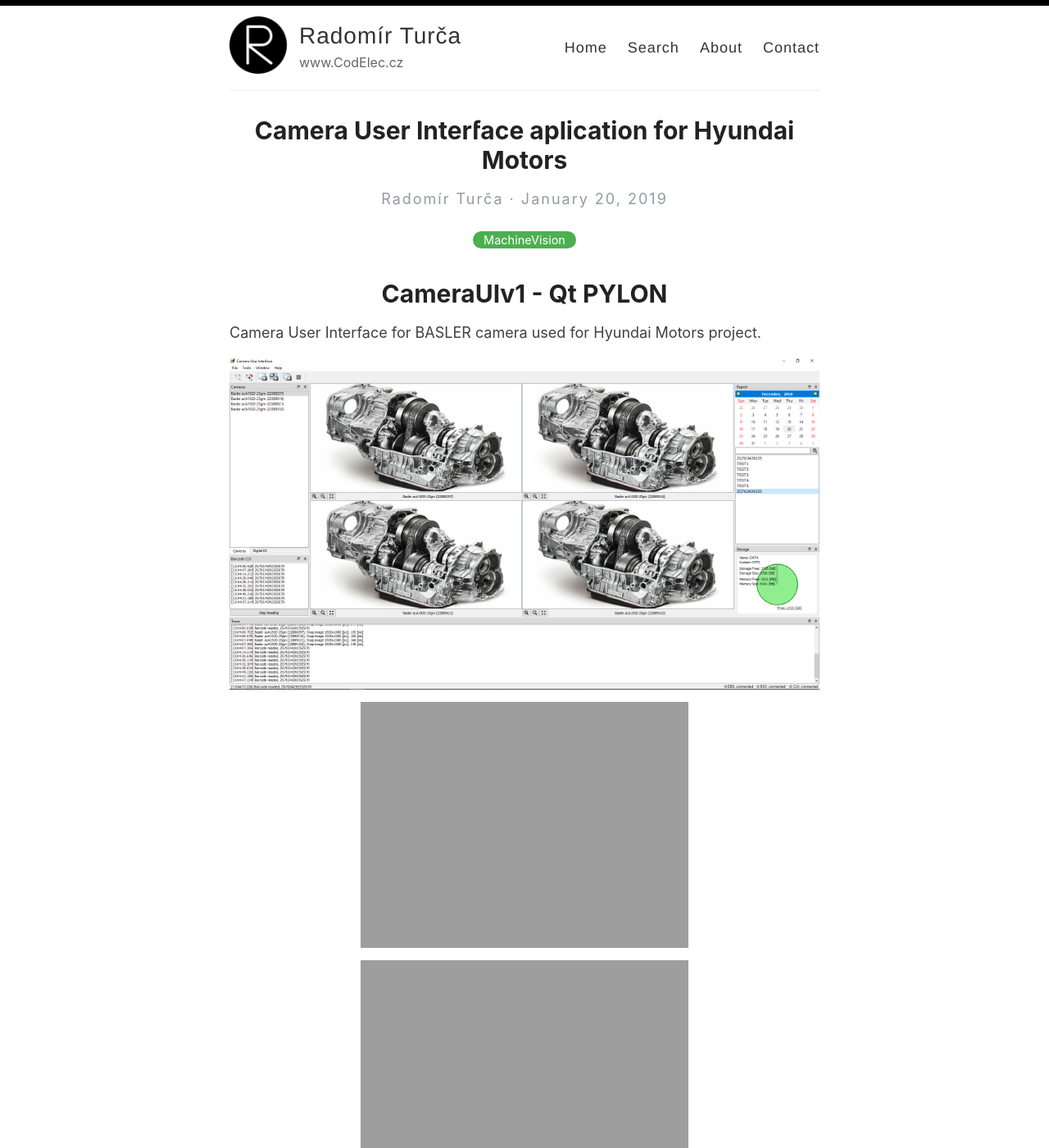
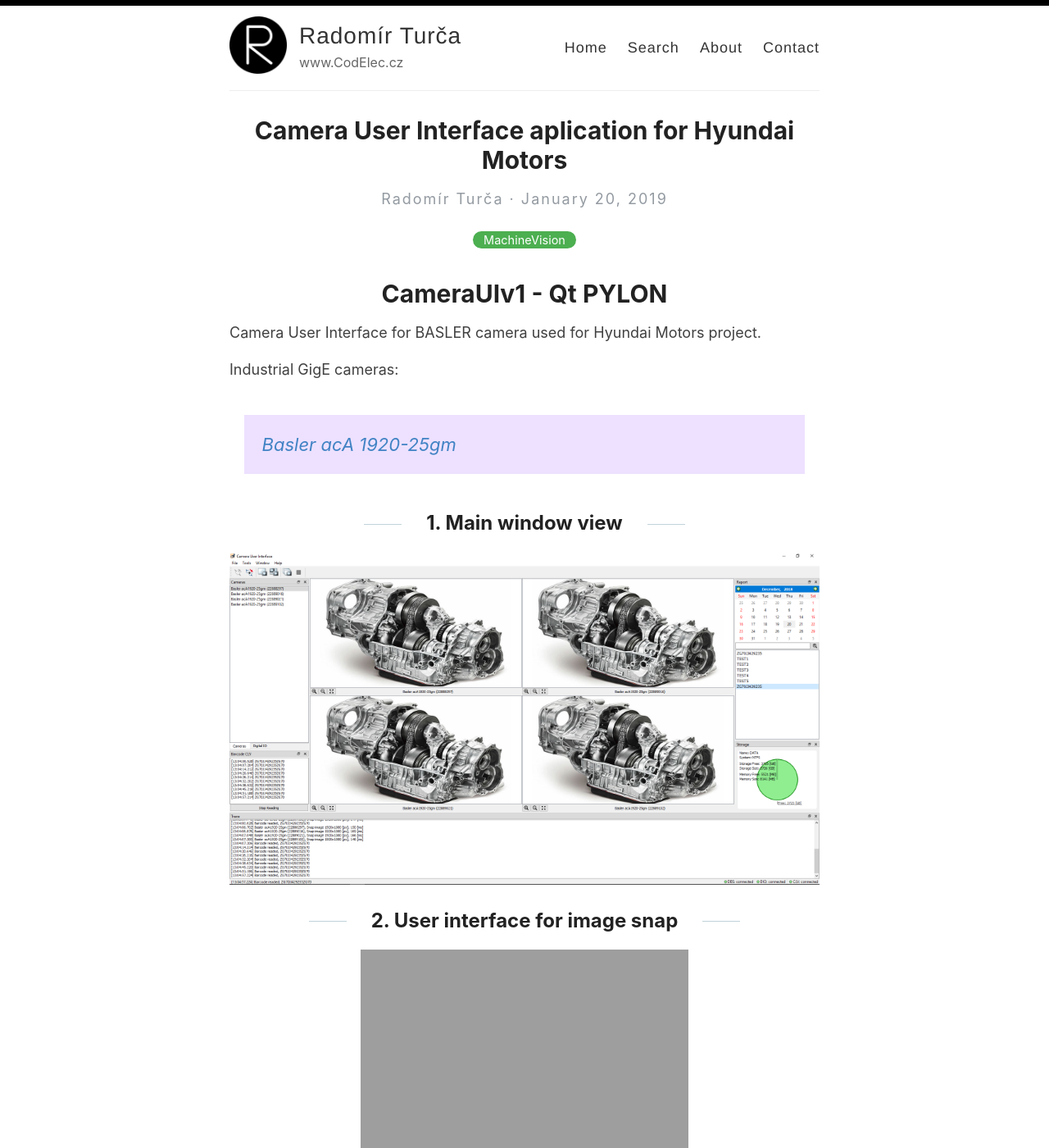
Before and after one commit to CodElecCz/codeleccz.github.io, a Jekyll site: the page built from _posts/2019-1-20-camerauiv1-huyndai.md, in a window 1280 px wide and 1400 px high. Shown: the whole window at 82% size. Built offline with Jekyll 4.4.1, drawn with Linux system fonts in a browser that asks for light colours; some of the changed text lies outside the part shown.

Commit message:
Update 2019-1-20-camerauiv1-huyndai.md

```diff
--- a/_posts/2019-1-20-camerauiv1-huyndai.md
+++ b/_posts/2019-1-20-camerauiv1-huyndai.md
@@ -7,12 +7,21 @@ categories: [MachineVision]
 # [CameraUIv1](https://codeleccz.github.io/CameraUIv1/) - Qt PYLON
 Camera User Interface for BASLER camera used for Hyundai Motors project.
 
+Industrial GigE cameras:
+> [Basler acA 1920-25gm](https://www.baslerweb.com/en/products/cameras/area-scan-cameras/ace/aca1920-25gm/)
 
+## 1. Main window view
 
 ![Camera GUI 1](https://codeleccz.github.io/images/CameraUIv1/hyundai1.png)
 
+## 2. User interface for image snap
+
 ![Camera GUI 2](https://codeleccz.github.io/images/CameraUIv1/hyundai2.png)
+
+## 3. Camera settings
 
 ![Camera GUI 3](https://codeleccz.github.io/images/CameraUIv1/hyundai3.png)
 
+## 4. Stored images view
+
 ![Camera GUI 4](https://codeleccz.github.io/images/CameraUIv1/hyundai4.png)
```
